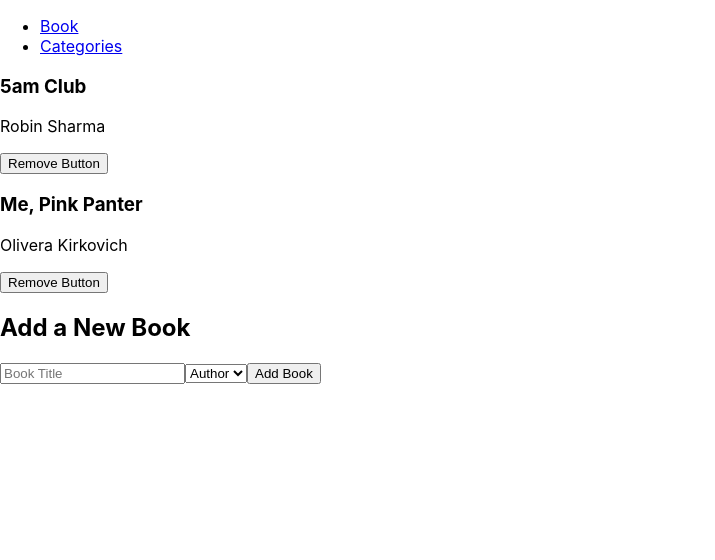
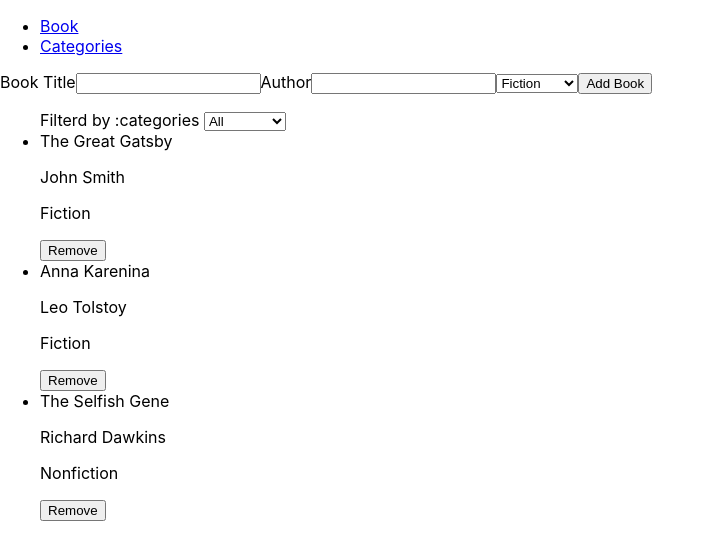
Before and after one commit to MarkoKermi/bookstore_react_project, a React (Create React App) app: page / in a window 1280 px wide. Shown: the top 560 px of the page, without its empty margins (0-715 px from the left). Built offline with nearby package versions, Linux system fonts and the light colour scheme.

Commit message:
first commit for connection of reduxreact compone

```diff
--- a/src/App.js
+++ b/src/App.js
@@ -1,18 +1,19 @@
-import { Route, Routes } from 'react-router-dom';
+import { BrowserRouter, Route, Routes } from 'react-router-dom';
 import Navbar from './components/Navbar';
-import Books from './components/Books';
+// import Books from './components/Books';
 import Categories from './components/Categories';
 import './App.css';
+import Book from './components/Book';
 
 function App() {
   return (
-    <>
+    <BrowserRouter>
       <Navbar />
       <Routes>
-        <Route path="/" element={<Books />} />
-        <Route path="/categories" element={<Categories />} />
+        <Route exact path="/" element={<Book />} />
+        <Route exact path="/categories" element={<Categories />} />
       </Routes>
-    </>
+    </BrowserRouter>
 
   );
 }
--- a/src/components/Book.js
+++ b/src/components/Book.js
@@ -1,21 +1,120 @@
-import React from 'react';
-// eslint-disable-next-line import/no-extraneous-dependencies
-import PropTypes from 'prop-types';
+import React, { useState } from 'react';
+import { useSelector, useDispatch } from 'react-redux';
+import { removeBook } from '../redux/books/booksSlice';
+import Form from './Form';
 
-const Book = ({ title, author }) => (
-  <>
+function Book() {
+  const bookstore = useSelector((state) => state.books.bookstore);
+  const categories = useSelector((state) => state.categories.categories);
+  const [selected, setSelected] = useState();
+  const dispatch = useDispatch();
+  const selectHandler = (e) => {
+    setSelected(e.target.value);
+    // console.log(bookstore);
+  };
+  const booklibrary = bookstore.length ? (
+    <ul>
+      <label htmlFor="categories">
+        Filterd by :categories
+        {'  '}
+        <select
+          name="categories"
+          defaultValue="All"
+          onInput={selectHandler}
+        >
+          <option defaultValue="All" value="All">All</option>
+          {
+
+              categories.map((category) => (
+                <option
+                  key={category.id}
+                  value={category.category}
+                >
+                  {category.category}
+
+                </option>
+              ))
+        }
+        </select>
+      </label>
+      {
+        bookstore.map((book) => {
+          if (book.category === selected) {
+            return (
+              <li key={book.id}>
+                {book.title}
+                <p>
+                  {book.author}
+                </p>
+                <button
+                  id={book.id}
+                  onClick={() => dispatch(removeBook(book.id))}
+                  type="button"
+                >
+                  Remove
+                </button>
+              </li>
+            );
+          }
+          if (selected === 'All') {
+            return (
+              <li key={book.item_id}>
+                {book.title}
+                <p>
+                  {book.author}
+                </p>
+                <p>
+                  {book.category}
+                </p>
+                <p />
+                <button
+                  id={book.item_id}
+                  onClick={() => dispatch(removeBook(book.item_id))}
+                  type="button"
+                >
+                  Remove
+
+                </button>
+              </li>
+            );
+          }
+
+          if (selected === undefined) {
+            return (
+              <li key={book.item_id}>
+                {book.title}
+                <p>
+                  {book.author}
+                </p>
+                <p>
+                  {book.category}
+                </p>
+                <p />
+                <button
+                  id={book.item_id}
+                  onClick={() => dispatch(removeBook(book.item_id))}
+                  type="button"
+                >
+                  Remove
+
+                </button>
+              </li>
+            );
+          }
+
+          return false;
+        })
+    }
+    </ul>
+  ) : (
+    <p>The box is empty</p>
+  );
+  return (
     <div>
-      <h3>{title}</h3>
-      <p>{author}</p>
-
-      <button type="button">Remove Button</button>
+      <Form />
+      {booklibrary}
     </div>
-  </>
-);
-
-Book.propTypes = {
-  title: PropTypes.string.isRequired,
-  author: PropTypes.string.isRequired,
-};
+  );
+}
 
 export default Book;
--- a/src/components/Categories.js
+++ b/src/components/Categories.js
@@ -1,8 +1,35 @@
-const Categories = () => (
-  <div>
-    <p />
-    <button type="button">Check status</button>
-  </div>
-);
+import React, { useState } from 'react';
+import { useSelector, useDispatch } from 'react-redux';
+import { checkStatus } from '../redux/categories/categoriesSlice';
+
+function Categories() {
+  const dispatch = useDispatch();
+  const [show, setShow] = useState(true);
+  const categories = useSelector((state) => state.category.categories);
+  const categoryHandler = () => {
+    dispatch(checkStatus());
+    setShow(false);
+  };
+  return (
+    <div>
+      <h2>{categories[0]}</h2>
+      {show && <button hidden={!show} type="button" onClick={categoryHandler}>Check status</button>}
+      {
+      show ? (<p />) : (
+        <ul>
+          {
+      categories.map((category) => (
+        <li key={category.id}>
+          {category.category}
+        </li>
+      ))
+    }
+        </ul>
+      )
+
+     }
+    </div>
+  );
+}
 
 export default Categories;
--- a/src/components/Form.js
+++ b/src/components/Form.js
@@ -1,18 +1,73 @@
-const Form = () => (
+import React, { useState } from 'react';
+import { useDispatch, useSelector } from 'react-redux';
+import { addBook } from '../redux/books/booksSlice';
+
+function Form() {
+  const [title, setTitle] = useState('');
+  const [author, setAuthor] = useState('');
+  const [category, setCategory] = useState('Fiction');
+  const bookstore = useSelector((state) => state.books.bookstore);
+  const categories = useSelector((state) => state.categories.categories);
+  const dispatch = useDispatch();
+  const addBookHandler = (e) => {
+    if (title !== '' && author !== '') {
+      e.preventDefault();
+      const book = {
+        item_id: `item${bookstore.lenght + 1}`,
+        title,
+        author,
+        category,
+      };
+      dispatch(addBook(book));
+      setTitle('');
+      setAuthor('');
+    }
+  };
+
+  return (
     <div>
-    <h2>Add a New Book</h2>
-    <form action="" method="">
-      <input type="text" name="text" id="text" placeholder="Book Title" />
-      <select>
-        <option selected disabled>
+      <form>
+        <label htmlFor="Title">
+          Book Title
+          <input
+            required
+            type={title}
+            onChange={(e) => setTitle(e.target.value)}
+          />
+        </label>
+        <label htmlFor="Author">
           Author
+          <input
+            required
+            type="text"
+            value={author}
+            onChange={(e) => setAuthor(e.target.value)}
+          />
+        </label>
+        <label htmlFor="catagories">
+          <select
+            name="catagories"
+            required
+            defaultValue="Fiction"
+            onInput={(e) => setCategory(e.target.value)}
+          >
+            {
+              categories.map((category) => (
+                <option
+                  key={category.id}
+                  value={category.category}
+                >
+                  {category.category}
+
                 </option>
-        <option value="Mary">Mary</option>
-        <option value="Grey">Grey</option>
+              ))
+        }
           </select>
-      <button type="submit">Add Book</button>
+        </label>
+        <button type="submit" onClick={addBookHandler}>Add Book</button>
       </form>
     </div>
   );
+}
 
 export default Form;
--- a/src/redux/books/booksSlice.js
+++ b/src/redux/books/booksSlice.js
@@ -1,19 +1,39 @@
 import { createSlice } from '@reduxjs/toolkit';
 
 const initialState = {
-  bookstore: [],
+  bookstore: [
+    {
+      item_id: 'item1',
+      title: 'The Great Gatsby',
+      author: 'John Smith',
+      category: 'Fiction',
+    },
+    {
+      item_id: 'item2',
+      title: 'Anna Karenina',
+      author: 'Leo Tolstoy',
+      category: 'Fiction',
+    },
+    {
+      item_id: 'item3',
+      title: 'The Selfish Gene',
+      author: 'Richard Dawkins',
+      category: 'Nonfiction',
+    }],
 };
 
 export const booksSlice = createSlice({
   name: 'books',
   initialState,
   reducer: {
-    addBook: (state, action) => {
-      state.bookstore.push(action.payload);
-    },
-    removeBook: (state, action) => {
-      state.filter((book) => book.id !== action.payload.id);
-    },
+    addBook: (state, action) => ({
+      ...state,
+      bookstore: [...state.bookstore, action.payload],
+    }),
+    removeBook: (state, action) => ({
+      ...state,
+      bookstore: state.bookstore.filter((book) => book.id !== action.payload.id),
+    }),
   },
 });
 
--- a/src/redux/categories/categoriesSlice.js
+++ b/src/redux/categories/categoriesSlice.js
@@ -1,17 +1,30 @@
 import { createSlice } from '@reduxjs/toolkit';
 
-const initialState = [];
+const initialState = {
+  categories: [
+    { id: '1', category: 'Fiction' },
+    { id: '2', category: 'Nonfiction' },
+  ],
+};
 
-const categoriesSlice = createSlice({
+export const categoriesSlice = createSlice({
   name: 'categories',
   initialState,
   reducer: {
     checkStatus: (state) => {
       if (state.categories.length === 0) {
-        state.categories.push('Under construction');
+        return {
+          ...state,
+          categories: [...state.categories, 'Under Construction'],
+        };
       }
+      return {
+        ...state,
+        categories: state.categories,
+      };
     },
-  },
+  }
+  ,
 });
 
 export const { checkStatus } = categoriesSlice.actions;
--- a/src/redux/store.js
+++ b/src/redux/store.js
@@ -1,3 +1,4 @@
+// eslint-disable-next-line import/no-extraneous-dependencies
 import { configureStore } from '@reduxjs/toolkit';
 import booksReducer from './books/booksSlice';
 import categoriesReducer from './categories/categoriesSlice';
```
Also changed, not shown: package.json (+2 -5 lines), src/index.js (+4 -3 lines), .eslintrc.json, 1 other file (tests, documents, lock files or other folders). Lines whose indentation alone changed are shown as unchanged.
